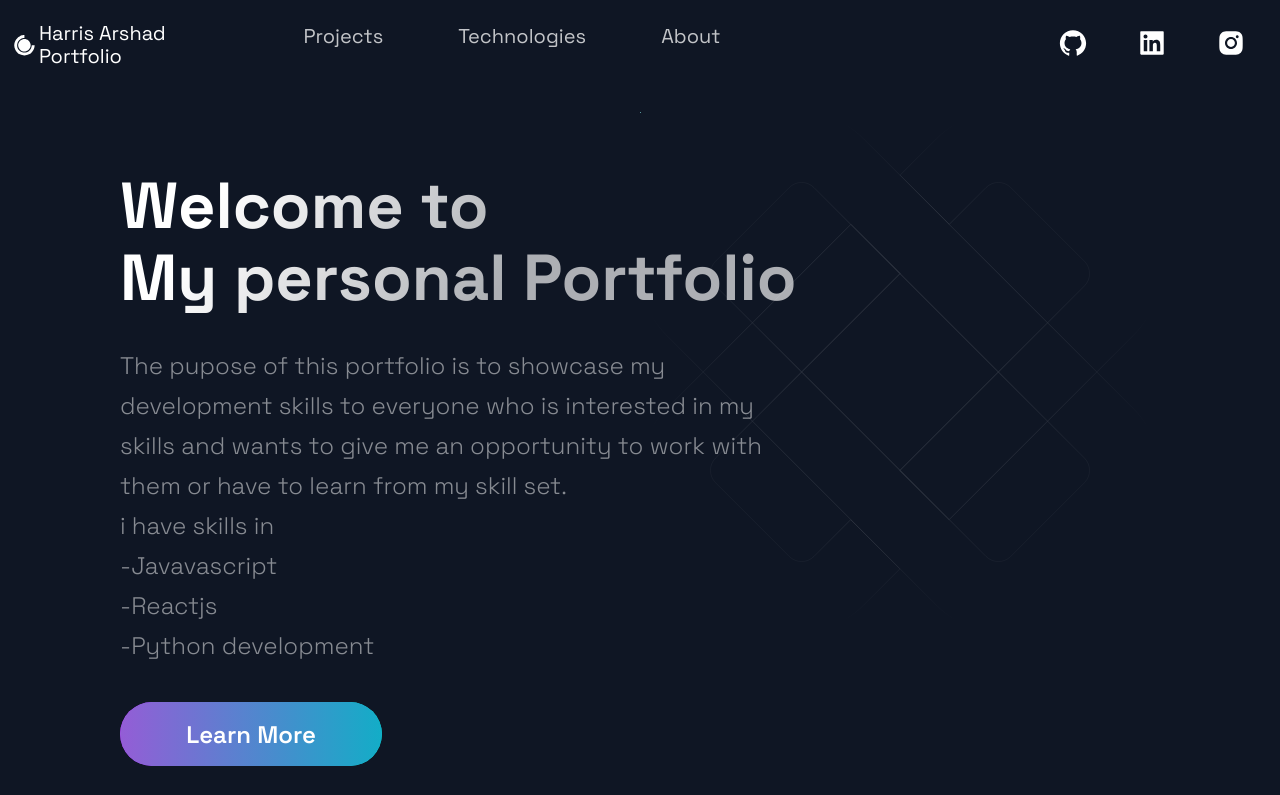
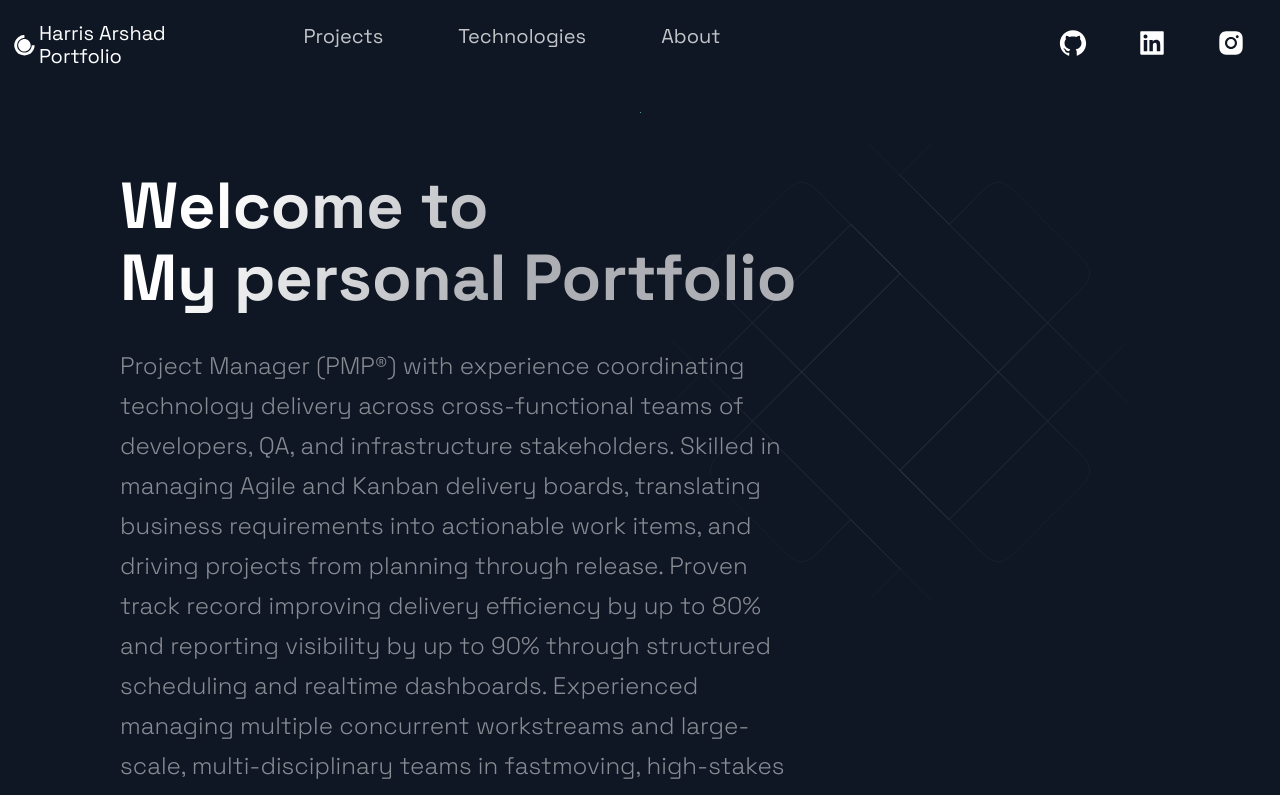
Before and after one commit to harisarshad235/harris-portfolio, a Next.js app: page / in a window 1280 px wide. Shown: the top 795 px of the page. Built offline with nearby package versions, Linux system fonts and the light colour scheme.

Commit message:
update hero section

```diff
--- a/src/components/Hero/Hero.js
+++ b/src/components/Hero/Hero.js
@@ -13,11 +13,11 @@ const Hero = (props) => (
 
       </SectionTitle>
       <SectionText>
-        The pupose of this portfolio is to showcase my development skills to everyone who is interested in my skills and wants to give me an opportunity to work with them or have to learn from my skill set.<br/>
+        Project Manager (PMP®) with experience coordinating technology delivery across cross-functional teams of developers, QA, and infrastructure stakeholders. Skilled in managing Agile and Kanban delivery boards, translating business requirements into actionable work items, and driving projects from planning through release. Proven track record improving delivery efficiency by up to 80% and reporting visibility by up to 90% through structured scheduling and realtime dashboards. Experienced managing multiple concurrent workstreams and large-scale, multi-disciplinary teams in fastmoving, high-stakes environments..<br/>
         i have skills in <br/>
-        -Javavascript<br/>
-        -Reactjs<br/>
-        -Python development
+        -Project Management<br/>
+        -SDLC lifecycle Management<br/>
+        -Risk Management
       </SectionText>
       <Button onclick={() => window.location= "https://google.com"}> Learn More</Button>
     </LeftSection>
```
